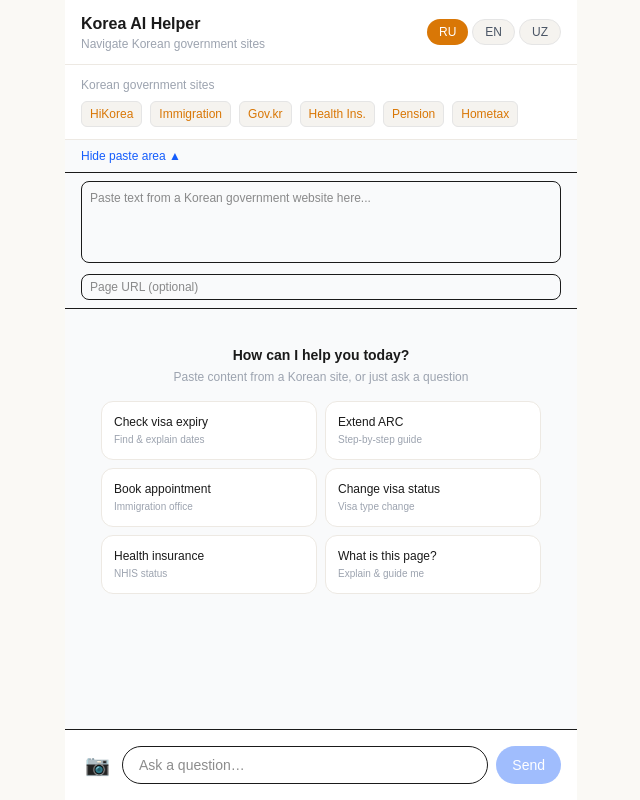
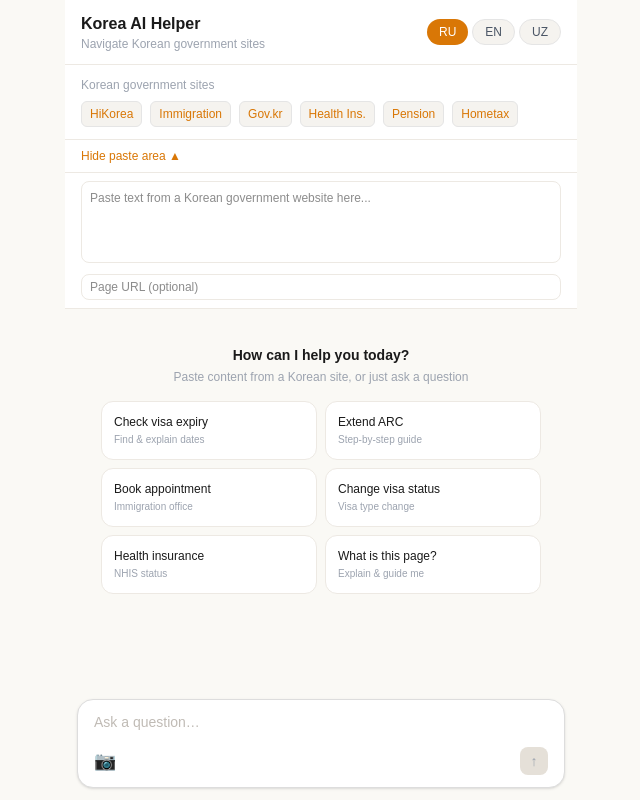
Before and after one commit to snowing152/korea-ai-helper, a Next.js app: page / in a window 1280 px wide. Both pictures are taken after a click on the button "Paste page content ▼". Shown: the whole page, without its empty margins (319-959 px from the left). Built offline with nearby package versions, Linux system fonts and the light colour scheme.

Commit message:
style: Claude-style expandable textarea input and warm chat background

```diff
--- a/components/ChatWindow.jsx
+++ b/components/ChatWindow.jsx
@@ -11,6 +11,7 @@
   const [showPaste, setShowPaste] = useState(false);
   const [pendingImage, setPendingImage] = useState(null); // { dataUrl, mimeType }
   const fileInputRef = useRef(null);
+  const textareaRef = useRef(null);
 
   const { messages, sendMessage, status } = useChat({
     transport: new DefaultChatTransport({ api: '/api/ask' }),
@@ -53,12 +54,14 @@
     [sendMessage, language, pageContent, url],
   );
 
-  const handleSubmit = (e) => {
-    e.preventDefault();
+  const handleSubmit = () => {
     if (!input.trim() && !pendingImage) return;
     send(input, pendingImage);
     setInput('');
     setPendingImage(null);
+    if (textareaRef.current) {
+      textareaRef.current.style.height = 'auto';
+    }
   };
 
   const isLoading = status === 'submitted' || status === 'streaming';
@@ -66,40 +69,40 @@
   return (
     <div className="flex flex-col flex-1 min-h-0">
       {/* Paste area toggle */}
-      <div className="px-4 py-2 border-b bg-gray-50 flex items-center gap-2">
+      <div className="px-4 py-2 border-b border-[#EDE9E3] bg-white flex items-center gap-2">
         <button
           onClick={() => setShowPaste(v => !v)}
-          className="text-xs text-blue-600 hover:underline"
+          className="text-xs text-[#D97706] hover:underline"
         >
           {showPaste ? 'Hide paste area ▲' : 'Paste page content ▼'}
         </button>
         {pageContent && (
-          <span className="text-xs text-gray-500">
+          <span className="text-xs text-[#9CA3AF]">
             {pageContent.length} chars pasted
           </span>
         )}
       </div>
 
       {showPaste && (
-        <div className="px-4 py-2 border-b bg-gray-50">
+        <div className="px-4 py-2 border-b border-[#EDE9E3] bg-white">
           <textarea
             value={pageContent}
             onChange={(e) => setPageContent(e.target.value)}
             placeholder="Paste text from a Korean government website here..."
             rows={4}
-            className="w-full text-xs border rounded-lg p-2 resize-none focus:outline-none focus:ring-2 focus:ring-blue-500"
+            className="w-full text-xs border border-[#EDE9E3] rounded-lg p-2 resize-none focus:outline-none focus:ring-2 focus:ring-[#D97706]"
           />
           <input
             value={url}
             onChange={(e) => setUrl(e.target.value)}
             placeholder="Page URL (optional)"
-            className="w-full text-xs border rounded-lg px-2 py-1 mt-1 focus:outline-none focus:ring-2 focus:ring-blue-500"
+            className="w-full text-xs border border-[#EDE9E3] rounded-lg px-2 py-1 mt-1 focus:outline-none focus:ring-2 focus:ring-[#D97706]"
           />
         </div>
       )}
 
       {/* Message list */}
-      <div className="flex-1 overflow-y-auto p-4 bg-gray-50 min-h-0">
+      <div className="flex-1 overflow-y-auto p-4 bg-[#FAF9F5] min-h-0">
         {messages.length === 0 ? (
           <QuickPrompts onSend={send} />
         ) : (
@@ -109,7 +112,7 @@
         )}
         {isLoading && (
           <div className="flex justify-start mb-3">
-            <div className="bg-white border border-gray-200 rounded-2xl rounded-tl-sm px-4 py-2 text-sm text-gray-400">
+            <div className="bg-white border border-[#EDE9E3] rounded-2xl rounded-bl-sm px-4 py-2 text-sm text-[#9CA3AF]">
               Thinking…
             </div>
           </div>
@@ -119,24 +122,23 @@
 
       {/* Image preview */}
       {pendingImage && (
-        <div className="px-4 py-2 border-t bg-white flex items-center gap-2">
+        <div className="px-4 py-2 border-t border-[#EDE9E3] bg-white flex items-center gap-2">
           <img
             src={pendingImage.dataUrl}
             alt="pending attachment"
-            className="h-16 w-16 object-cover rounded-lg border"
+            className="h-16 w-16 object-cover rounded-lg border border-[#EDE9E3]"
           />
           <button
             type="button"
             onClick={() => setPendingImage(null)}
-            className="text-xs text-red-500 hover:text-red-700"
+            className="text-xs text-red-400 hover:text-red-600"
           >
             Remove
           </button>
         </div>
       )}
 
-      {/* Input */}
-      <form onSubmit={handleSubmit} className="p-4 border-t bg-white">
+      {/* Claude-style textarea input */}
       <input
         ref={fileInputRef}
         type="file"
@@ -144,32 +146,48 @@
         className="hidden"
         onChange={handleImageSelect}
       />
-        <div className="flex gap-2">
+      <div className="p-3 bg-[#FAF9F5]">
+        <div className="bg-white border border-[#DDDDDD] rounded-2xl px-4 py-3 shadow-sm">
+          <textarea
+            ref={textareaRef}
+            value={input}
+            onChange={(e) => {
+              setInput(e.target.value);
+              e.target.style.height = 'auto';
+              e.target.style.height = e.target.scrollHeight + 'px';
+            }}
+            onKeyDown={(e) => {
+              if (e.key === 'Enter' && !e.shiftKey) {
+                e.preventDefault();
+                handleSubmit();
+              }
+            }}
+            disabled={isLoading}
+            placeholder="Ask a question…"
+            rows={1}
+            className="w-full resize-none text-sm focus:outline-none bg-transparent text-[#1A1A1A] placeholder-[#C0BBB5] max-h-40 overflow-y-auto disabled:opacity-50"
+          />
+          <div className="flex justify-between items-center mt-2">
             <button
               type="button"
               onClick={() => fileInputRef.current?.click()}
               disabled={isLoading}
-            className="text-gray-400 hover:text-blue-600 transition-colors disabled:opacity-40 text-xl px-1"
+              className="text-[#BBBBBB] hover:text-[#D97706] transition-colors disabled:opacity-40 text-lg"
               title="Attach image"
             >
               📷
             </button>
-          <input
-            value={input}
-            onChange={(e) => setInput(e.target.value)}
-            disabled={isLoading}
-            placeholder="Ask a question…"
-            className="flex-1 border rounded-full px-4 py-2 text-sm focus:outline-none focus:ring-2 focus:ring-blue-500 disabled:opacity-50"
-          />
             <button
-            type="submit"
+              type="button"
+              onClick={handleSubmit}
               disabled={isLoading || (!input.trim() && !pendingImage)}
-            className="bg-blue-600 text-white px-4 py-2 rounded-full text-sm font-medium disabled:opacity-40 hover:bg-blue-700 transition-colors"
+              className="bg-[#D97706] disabled:bg-[#E5E0D8] text-white disabled:text-[#9CA3AF] rounded-lg w-7 h-7 flex items-center justify-center transition-colors text-sm font-bold"
             >
-            Send
+              ↑
             </button>
           </div>
-      </form>
+        </div>
+      </div>
     </div>
   );
 }
```
Lines whose indentation alone changed are shown as unchanged.
